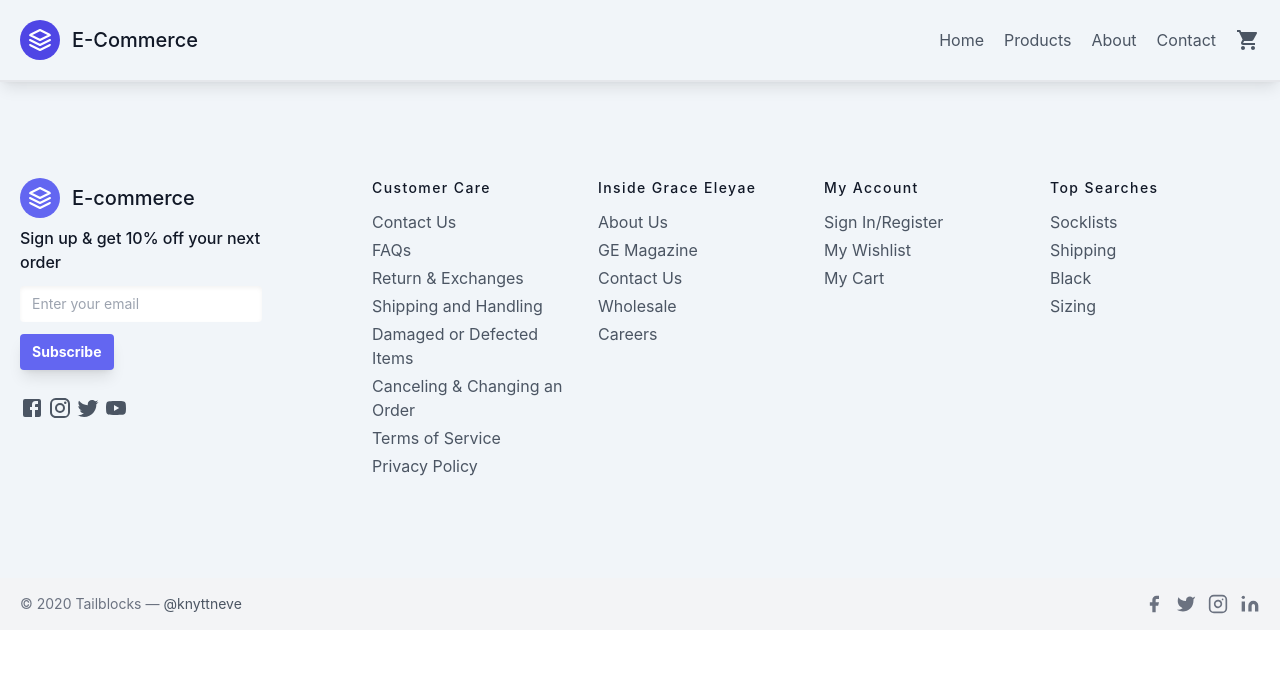
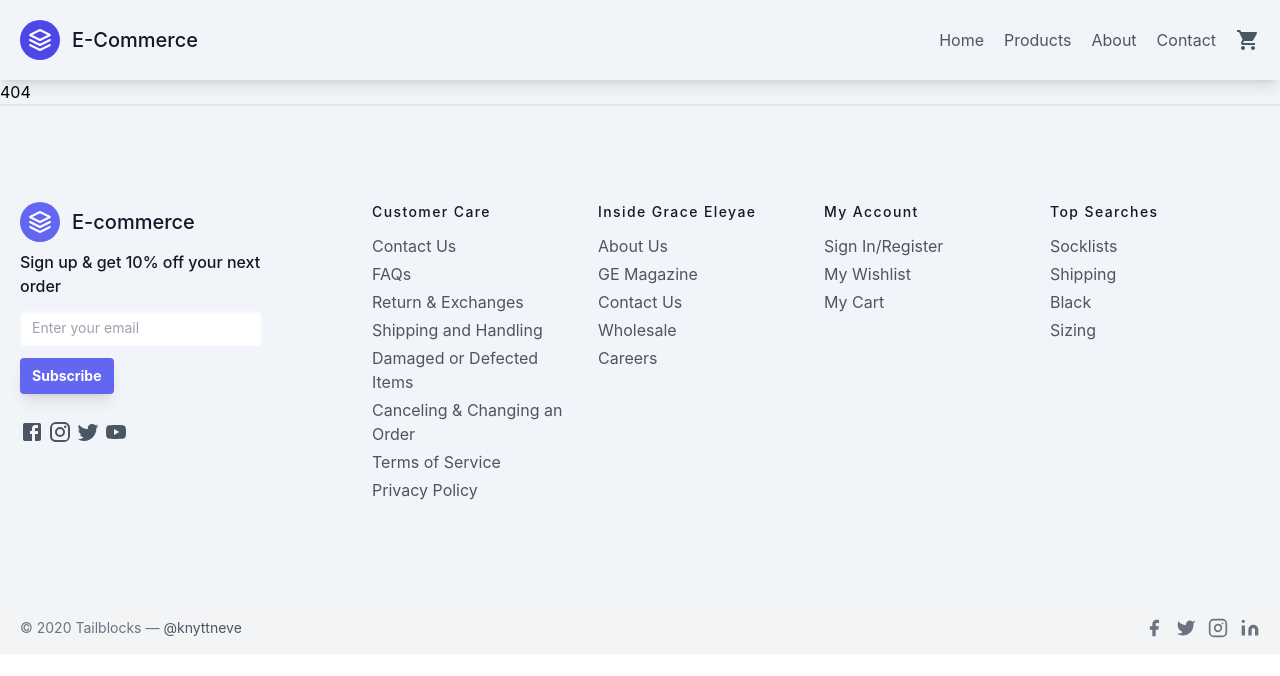
Before and after one commit to Asnoyon/tailwind_ecommerce, a React (Create React App) app: page /contact in a window 1280 px wide. Shown: the top 676 px of the page. Built offline with nearby package versions, Linux system fonts and the light colour scheme.

Commit message:
App js update

```diff
--- a/src/App.js
+++ b/src/App.js
@@ -6,14 +6,17 @@ import Home from "./modules/home/Index";
 import { Routes, Route } from "react-router-dom";
 import Product from "./modules/product/Index";
 import Footer from "./components/footer/Index";
+import Products from "./modules/products";
 
 function App() {
   return (
     <div className="bg-slate-100">
-      <Header />
+      <Header/>
       <Routes>
         <Route path="/" element={<Home />} />
         <Route path="/products/:id" element={<Product />} />
+        <Route path="/products" element={<Products/>}/>
+        <Route path="*" element={<div>404</div>}/>
       </Routes>
       <Footer />
     </div>
```
